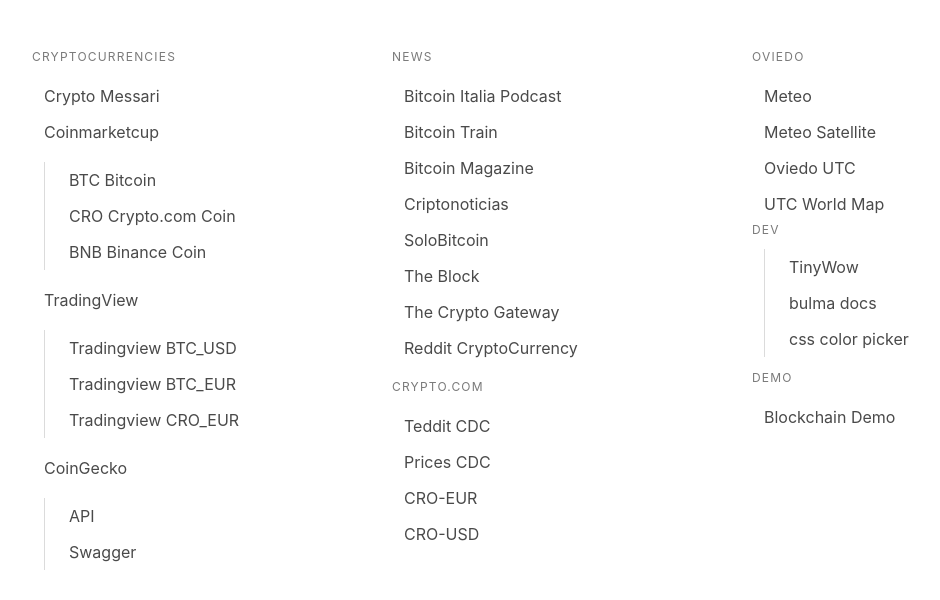
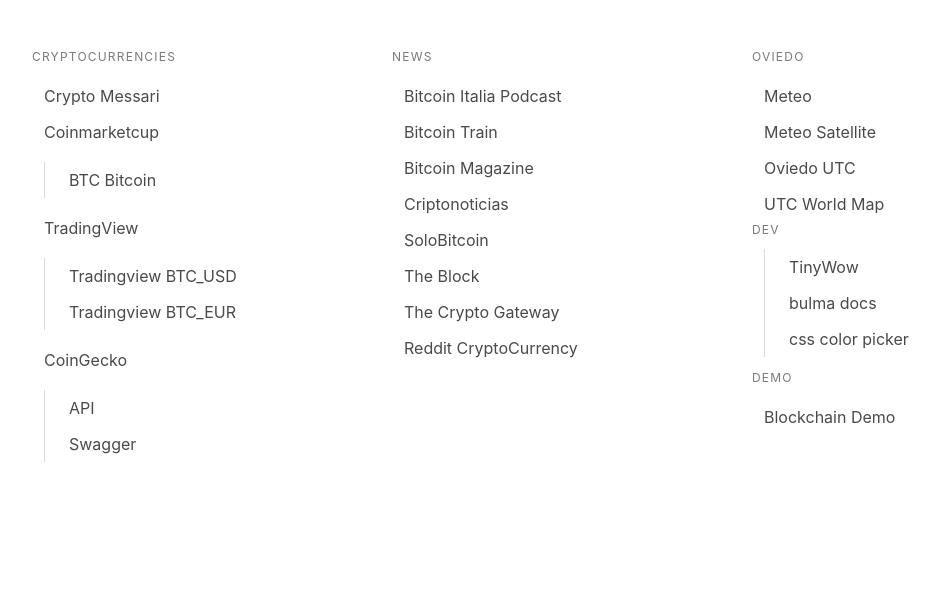
Before and after one commit to marcoguastalli/marcoguastalli.github.io, a plain HTML site: page index.html in a window 1280 px wide. Shown: the whole page, without its empty margins (80-1020 px from the left). Drawn offline with nearby package versions, Linux system fonts and the light colour scheme.

Commit message:
first commit

```diff
--- a/index.html
+++ b/index.html
@@ -24,10 +24,6 @@
                             <ul>
                                 <li><a href="https://coinmarketcap.com/currencies/bitcoin/" target="_blank"
                                        rel="noopener noreferrer nofollow">BTC Bitcoin</a></li>
-                                <li><a href="https://coinmarketcap.com/currencies/crypto-com-coin/" target="_blank"
-                                       rel="noopener noreferrer nofollow">CRO Crypto.com Coin</a></li>
-                                <li><a href="https://coinmarketcap.com/currencies/binance-coin/" target="_blank"
-                                       rel="noopener noreferrer nofollow">BNB Binance Coin</a></li>
                             </ul>
                         </li>
                         <li>
@@ -38,8 +34,6 @@
                                        rel="noopener noreferrer nofollow">Tradingview BTC_USD</a></li>
                                 <li><a href="https://www.tradingview.com/symbols/BTCEUR/" target="_blank"
                                        rel="noopener noreferrer nofollow">Tradingview BTC_EUR</a></li>
-                                <li><a href="https://www.tradingview.com/symbols/CROEUR/" target="_blank"
-                                       rel="noopener noreferrer nofollow">Tradingview CRO_EUR</a></li>
                             </ul>
                         </li>
                         <li>
@@ -75,20 +69,6 @@
                                rel="noopener noreferrer nofollow">The Crypto Gateway</a></li>
                         <li><a href="https://libredd.it/r/CryptoCurrency/" target="_blank"
                                rel="noopener noreferrer nofollow">Reddit CryptoCurrency</a></li>
-                    </ul>
-                    <p class="menu-label">crypto.com</p>
-                    <ul class="menu-list">
-                        <li>
-                            <a href="https://teddit.net/r/crypto_com" target="_blank" rel="noopener noreferrer nofollow">Teddit
-                                CDC</a>
-                            <a href="https://crypto.com/price/" target="_blank" rel="noopener noreferrer nofollow">Prices CDC</a>
-                        </li>
-                    </ul>
-                    <ul class="menu-list">
-                        <li><a href="https://api.coingecko.com/api/v3/simple/price?ids=crypto-com-chain&vs_currencies=eur"
-                               target="_blank" rel="noopener noreferrer nofollow">CRO-EUR</a></li>
-                        <li><a href="https://api.coingecko.com/api/v3/simple/price?ids=crypto-com-chain&vs_currencies=usd"
-                               target="_blank" rel="noopener noreferrer nofollow">CRO-USD</a></li>
                     </ul>
                 </aside>
             </div>
```
